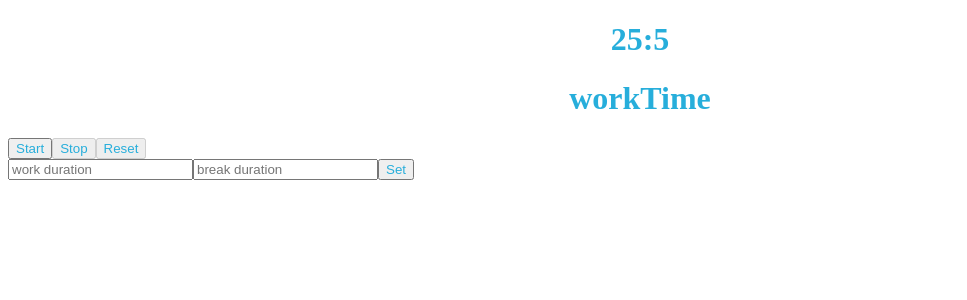
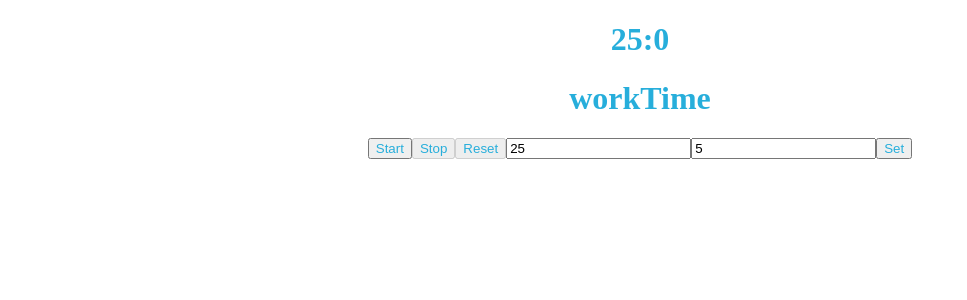
Before and after one commit to rakeshsonti/Hackathon-11---Pomodoro, a React app: page / in a window 1280 px wide. Shown: the top 300 px of the page, without its empty margins (0-967 px from the left). Built offline with nearby package versions, Linux system fonts and the light colour scheme.

Commit message:
second Commt

```diff
--- a/src/components/Pomodoro.js
+++ b/src/components/Pomodoro.js
@@ -1,7 +1,7 @@
 import React, { useEffect, useState } from "react";
 const Pomodoro = () => {
    const [workTime, setWorkTime] = useState(25);
-   const [breakTime, setBreakTime] = useState(5);
+   const [breakTime, setBreakTime] = useState(0);
    const [workInput, setWorkInput] = useState(25);
    const [breakInput, setBreakInput] = useState(5);
    const [startButton, setStartButton] = useState(false);
@@ -36,6 +36,14 @@ const Pomodoro = () => {
             {workTime}:{breakTime}
          </h1>
          <h1>workTime</h1>
+         <div
+            style={{
+               display: "flex",
+               flexDirection: "row",
+               justifyContent: "center",
+               color: "black",
+            }}
+         >
             <button
                data-testid="start-btn"
                onClick={() => {
@@ -52,7 +60,9 @@ const Pomodoro = () => {
                data-testid="stop-btn"
                onClick={() => {
                   setStartButton(false);
-               setInputButton(true);
+                  setInputButton(false);
+                  setResetButton(false);
+                  setStopButton(true);
                }}
                disabled={stopButton}
             >
@@ -62,7 +72,11 @@ const Pomodoro = () => {
                data-testid="reset-btn"
                onClick={() => {
                   setWorkTime(25);
-               setBreakTime(5);
+                  setBreakTime(0);
+                  setResetButton(true);
+                  setStopButton(true);
+                  setStartButton(false);
+                  setInputButton(false);
                }}
                disabled={resetButton}
             >
@@ -82,12 +96,13 @@ const Pomodoro = () => {
                data-testid="work-duration"
                placeholder="work duration"
                disabled={inputButton}
+               value={25}
             ></input>
             <input
                onChange={(evn) => {
                   const num = evn.target.value;
                   if (isNaN(num) || num === null || num === undefined) {
-                  setBreakInput(5);
+                     // setBreakInput(5);
                   } else {
                      setBreakInput(Number(evn.target.value));
                   }
@@ -95,6 +110,7 @@ const Pomodoro = () => {
                data-testid="break-duration"
                placeholder="break duration"
                disabled={inputButton}
+               value={5}
             ></input>
             <button
                data-testid="set-btn"
@@ -107,6 +123,7 @@ const Pomodoro = () => {
                Set
             </button>
          </div>
+      </div>
    );
 };
 export default Pomodoro;
```
Lines whose indentation alone changed are shown as unchanged.
